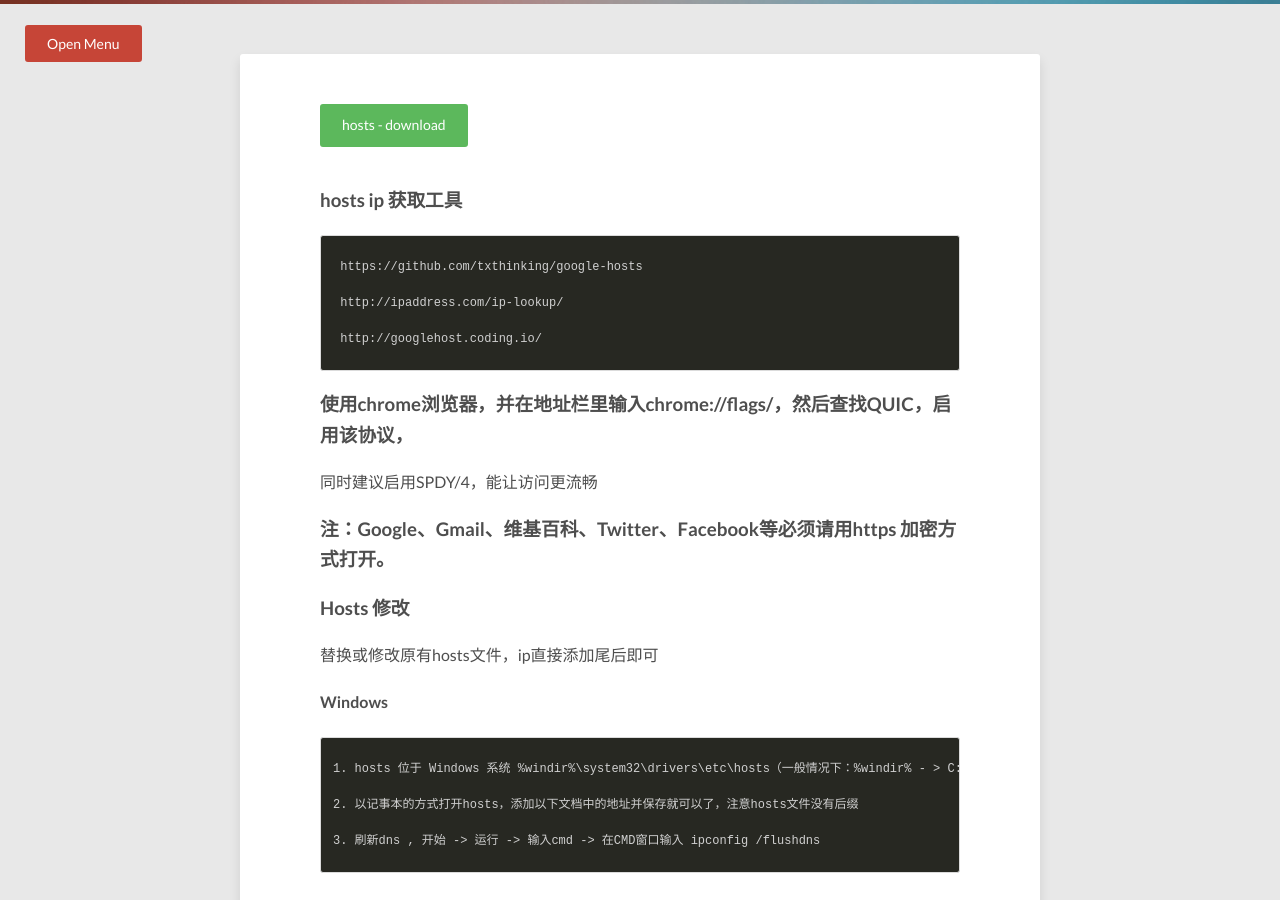
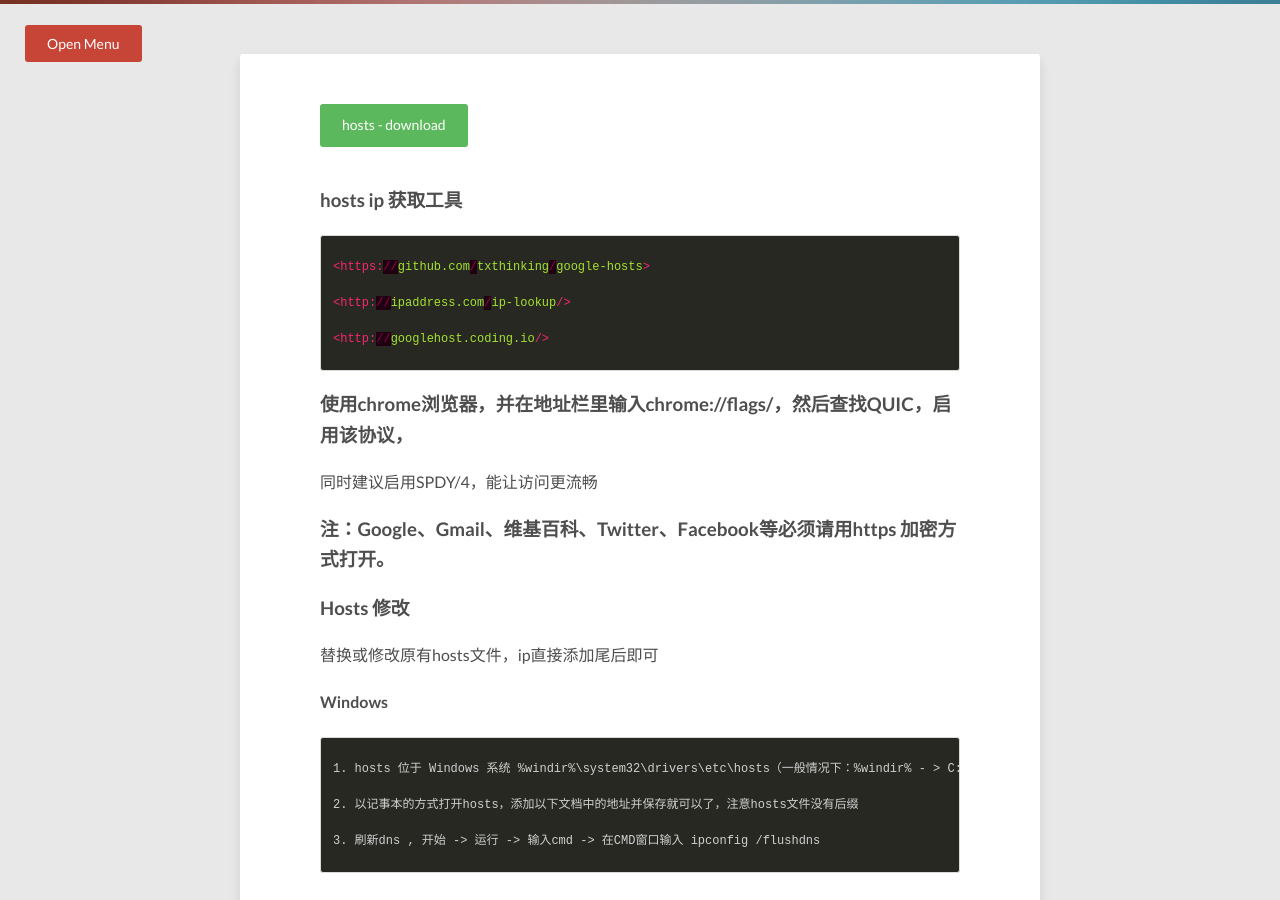
Before and after one commit to tengbinlive/tengbinlive.github.io, a Jekyll site: the page built from _posts/2016-04-11-live.md, in a window 1280 px wide and 900 px high, scrolled down 396 px. Built offline with Jekyll 4.4.1, drawn with Linux system fonts in a browser that asks for light colours; nearby versions of some CDN libraries.

Commit message:
no message

```diff
--- a/_posts/2016-04-11-live.md
+++ b/_posts/2016-04-11-live.md
@@ -12,11 +12,11 @@ image:
 
 ### hosts ip 获取工具
 {% highlight html %}
- https://github.com/txthinking/google-hosts
+<https://github.com/txthinking/google-hosts>
 
- http://ipaddress.com/ip-lookup/
+<http://ipaddress.com/ip-lookup/>
 
- http://googlehost.coding.io/
+<http://googlehost.coding.io/>
 {% endhighlight %}
 
 ### 使用chrome浏览器，并在地址栏里输入chrome://flags/，然后查找QUIC，启用该协议，
@@ -27,6 +27,8 @@ image:
 ### Hosts 修改
 
 替换或修改原有hosts文件，ip直接添加尾后即可
+
+
 
 #### Windows
 {% highlight html %}
```
